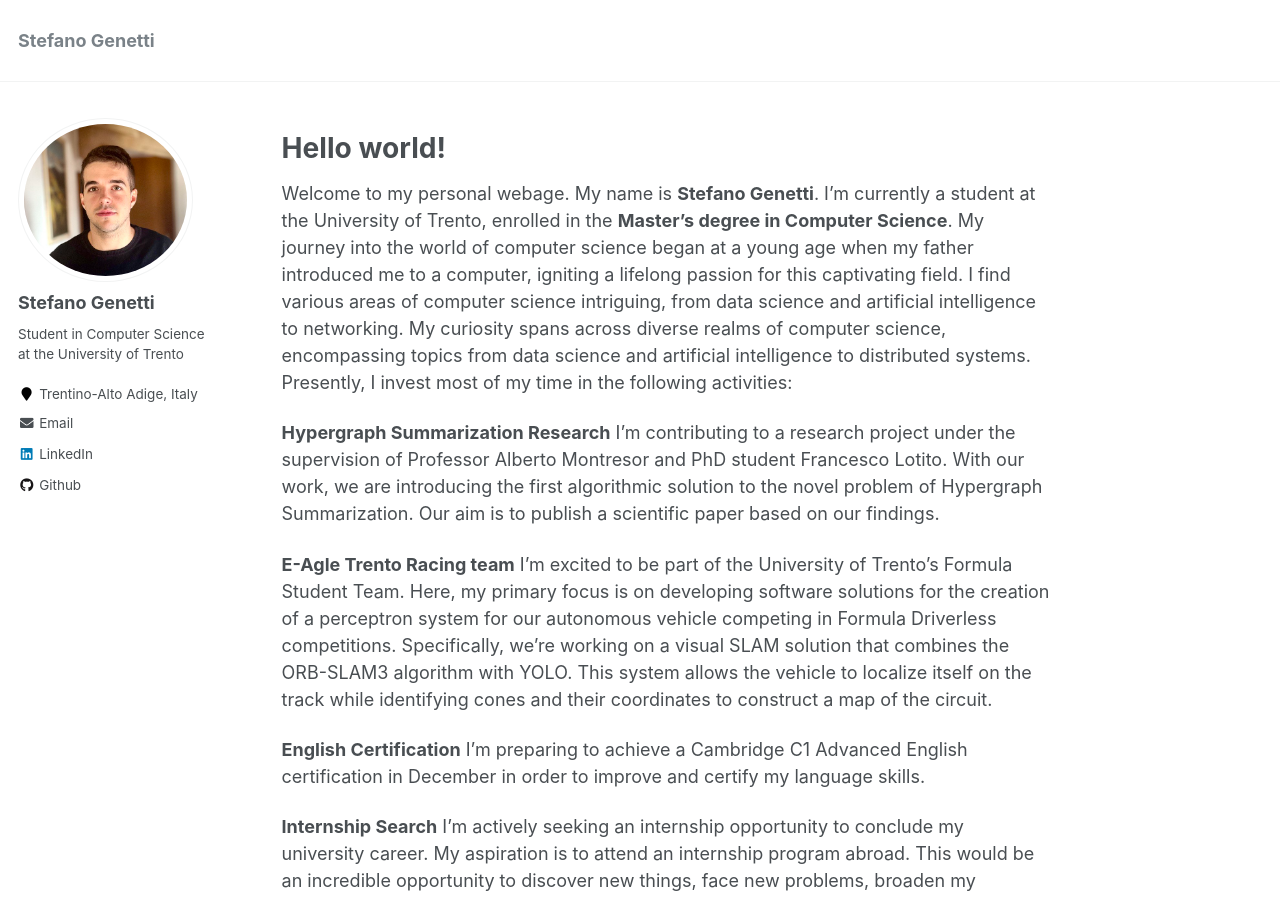
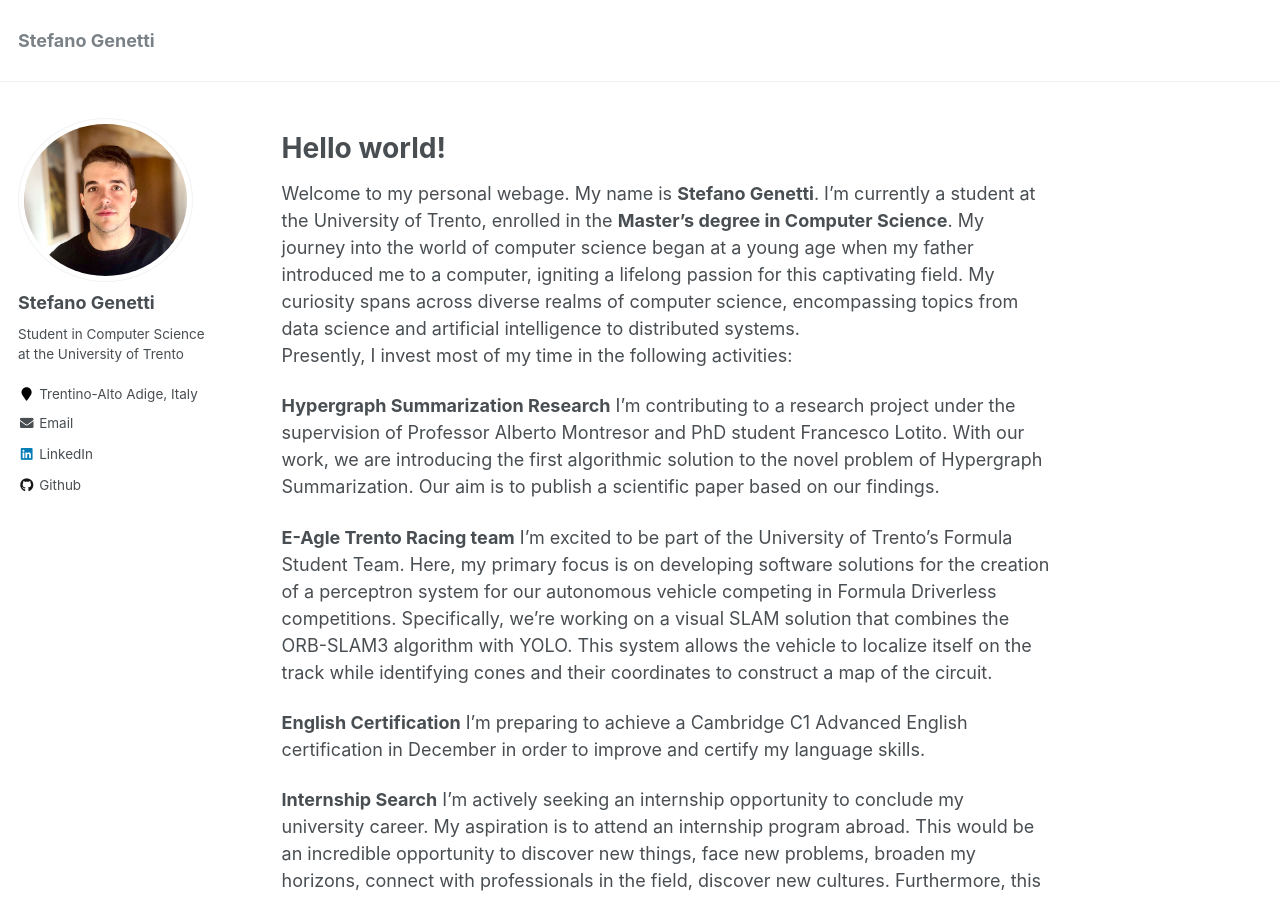
Before and after one commit to StefanoGenettiUniTN/stefanogenettiunitn.github.io, a Jekyll site: the page built from _pages/about.md, in a window 1280 px wide and 900 px high. Built offline with Jekyll 4.4.1, drawn with Linux system fonts in a browser that asks for light colours.

Commit message:
update cv link

```diff
--- a/_pages/about.md
+++ b/_pages/about.md
@@ -11,7 +11,7 @@
 Hello world!
 ======
 Welcome to my personal webage. My name is **Stefano Genetti**. I'm currently a student at the University of Trento, enrolled in the **Master's degree in Computer Science**.
-My journey into the world of computer science began at a young age when my father introduced me to a computer, igniting a lifelong passion for this captivating field. I find various areas of computer science intriguing, from data science and artificial intelligence to networking. My curiosity spans across diverse realms of computer science, encompassing topics from data science and artificial intelligence to distributed systems.
+My journey into the world of computer science began at a young age when my father introduced me to a computer, igniting a lifelong passion for this captivating field. My curiosity spans across diverse realms of computer science, encompassing topics from data science and artificial intelligence to distributed systems.<br>
 Presently, I invest most of my time in the following activities:
 
 **Hypergraph Summarization Research** I'm contributing to a research project under the supervision of Professor Alberto Montresor and PhD student Francesco Lotito. With our work, we are introducing the first algorithmic solution to the novel problem of Hypergraph Summarization. Our aim is to publish a scientific paper based on our findings.
@@ -29,7 +29,7 @@
 
 Curriculum vitae
 ------
-[Version October the 22nd, 2023](files/Stefano_Genetti_Hypergraph_Summarization.pdf){:target="_blank"}
+[Version October the 22nd, 2023](files/Stefano_Genetti_CV.pdf){:target="_blank"}
 
 Contacts
 ------
```
Also changed, not shown: 1 other file.
